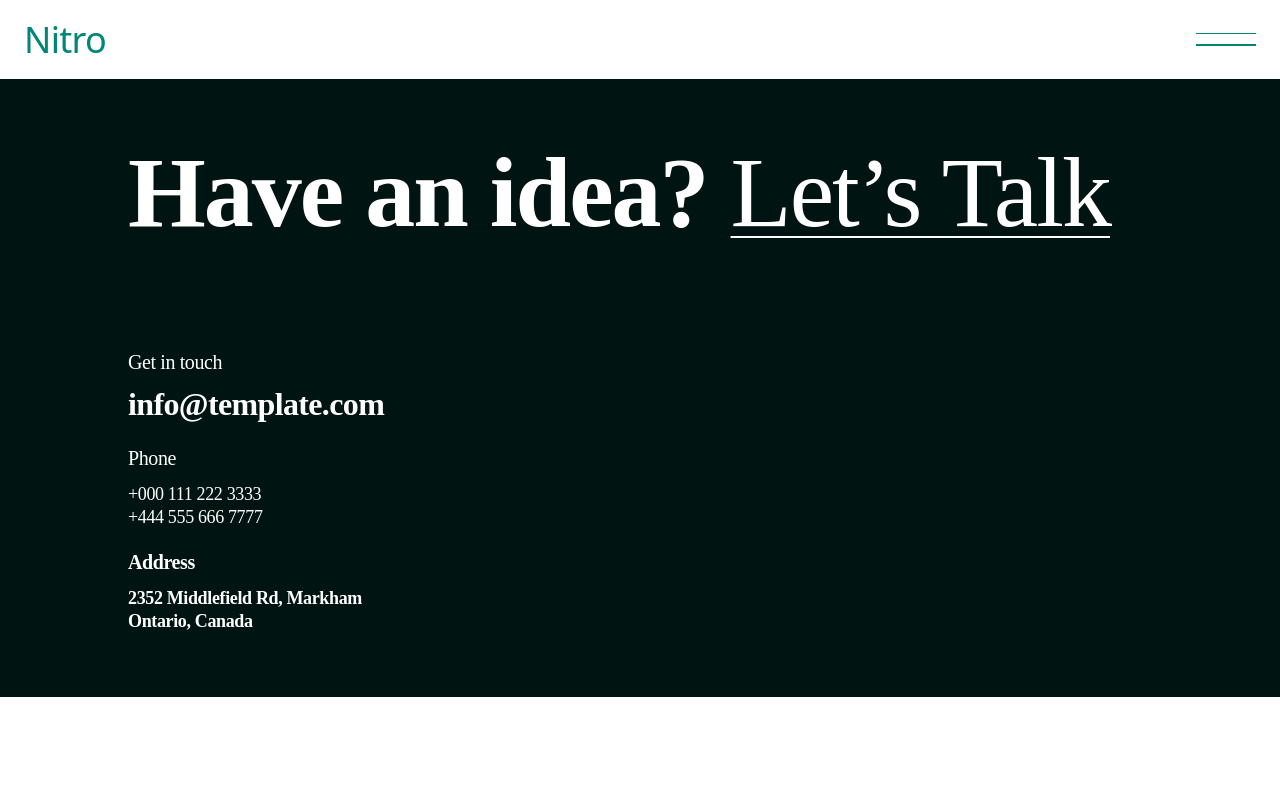
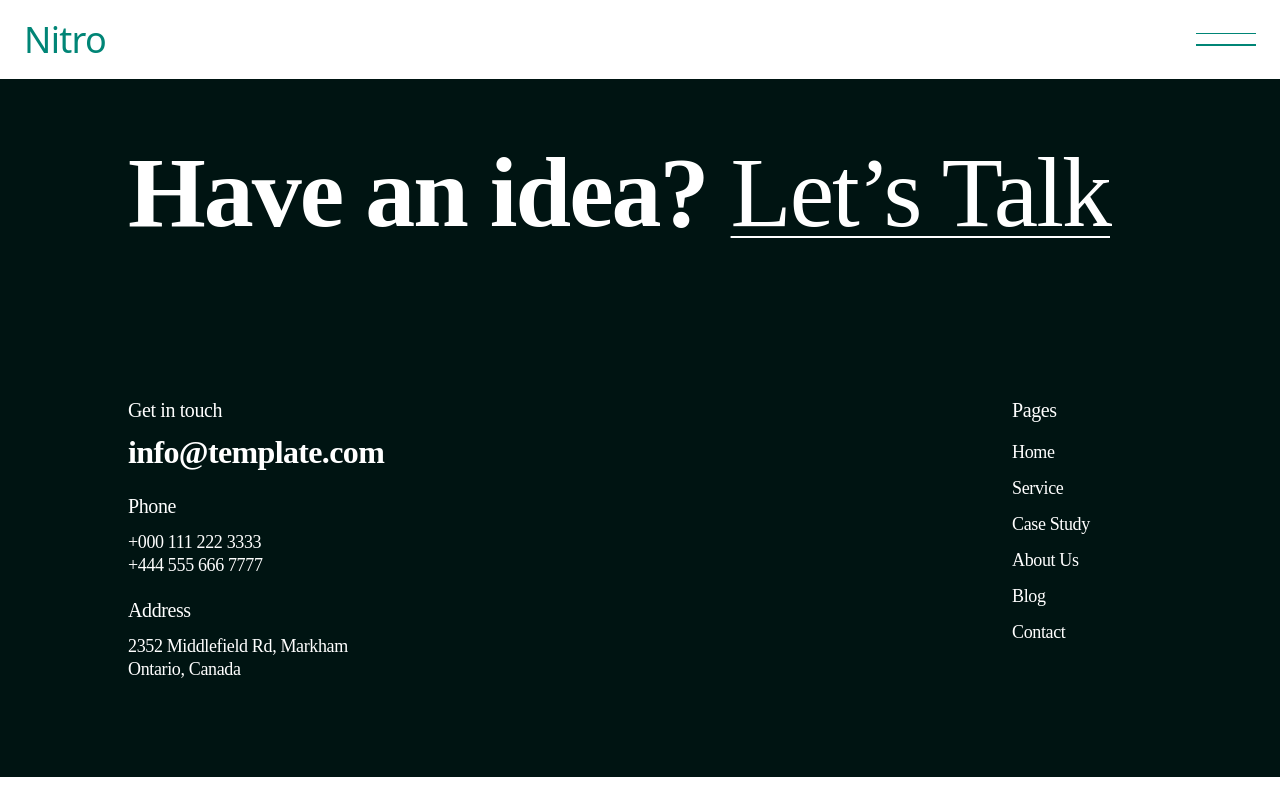
Before and after one commit to Sorel-Haller/duo, a Vue app: page / in a window 1280 px wide. Built offline with nearby package versions, Linux system fonts and the light colour scheme.

Commit message:
Added footer section Pages text

```diff
--- a/src/components/Footer.vue
+++ b/src/components/Footer.vue
@@ -6,23 +6,37 @@
             Have an idea? <span class="font-normal underline underline-offset-10 decoration-[2px]">Let’s Talk</span>
         </h1>
     </section>
-    <div class="grid grid-cols-1 md:grid-cols-4 gap-12">
+    <div class="flex flex-row justify-between gap-30 pt-12 pb-8">
       <!-- Contact Info -->
       <div class="flex flex-col w-[273px] h-[284px] gap-5">
         <div class="flex flex-col gap-2">
-            <h3 class="font-[Outfit] font-medium text-[20px] leading-[26px] tracking-[-0.02em]">Get in touch</h3>
-            <p class="font-[Outfit] font-semibold text-[32px] leading-[42px] tracking-[-0.02em]">info@template.com</p>
+            <h5 class="font-[Outfit] font-medium text-[20px] leading-[26px] tracking-[-0.02em]">Get in touch</h5>
+            <h3 class="font-[Outfit] font-semibold text-[32px] leading-[42px] tracking-[-0.02em]">info@template.com</h3>
         </div>
         <div class="flex flex-col gap-3">
           <p class="font-[Supreme] font-medium text-[20px] leading-[26px] tracking-[-0.02em]">Phone</p>
           <p class="font-[Supreme] font-medium text-[18px] leading-[23px] tracking-[-0.02em]">+000 111 222 3333 <br>+444 555 666 7777</p>
         </div>
         <div class="flex flex-col gap-3">
-          <p class="font-[Supreme] font-bold text-[20px] leading-[26px] tracking-[-0.02em]">Address</p>
-          <p class="font-[Supreme] font-bold text-[18px] leading-[23px] tracking-[-0.02em]">2352 Middlefield Rd, Markham <br> Ontario, Canada</p>
+          <p class="font-[Supreme] font-medium text-[20px] leading-[26px] tracking-[-0.02em]">Address</p>
+          <p class="font-[Supreme] font-medium text-[18px] leading-[23px] tracking-[-0.02em]">2352 Middlefield Rd, Markham <br> Ontario, Canada</p>
         </div>
       </div>
+
+      <!-- Pages -->
+      <div class="w-[140px] flex flex-col gap-[17px]">
+        <h5 class="font-[Outfit] font-medium text-[20px] leading-[26px] tracking-[-0.02em]">Pages</h5>
+        <ul class="flex flex-col gap-[12px]">
+          <li><a href="#" class="hover:text-[#008576] font-[Supreme] font-normal text-[18px] leading-[23px] tracking-[-0.02em]">Home</a></li>
+          <li><a href="#" class="hover:text-[#008576] font-[Supreme] font-normal text-[18px] leading-[23px] tracking-[-0.02em]">Service</a></li>
+          <li><a href="#" class="hover:text-[#008576] font-[Supreme] font-normal text-[18px] leading-[23px] tracking-[-0.02em]">Case Study</a></li>
+          <li><a href="#" class="hover:text-[#008576] font-[Supreme] font-normal text-[18px] leading-[23px] tracking-[-0.02em]">About Us</a></li>
+          <li><a href="#" class="hover:text-[#008576] font-[Supreme] font-normal text-[18px] leading-[23px] tracking-[-0.02em]">Blog</a></li>
+          <li><a href="#" class="hover:text-[#008576] font-[Supreme] font-normal text-[18px] leading-[23px] tracking-[-0.02em]">Contact</a></li>
+        </ul>
+      </div>
     </div>
+
   </footer>
 </template>
 
```
